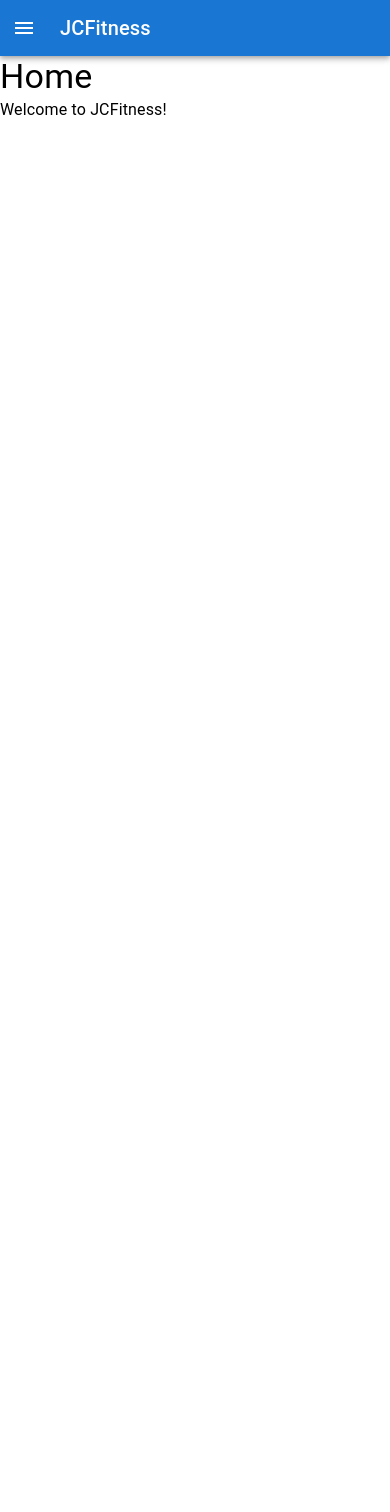
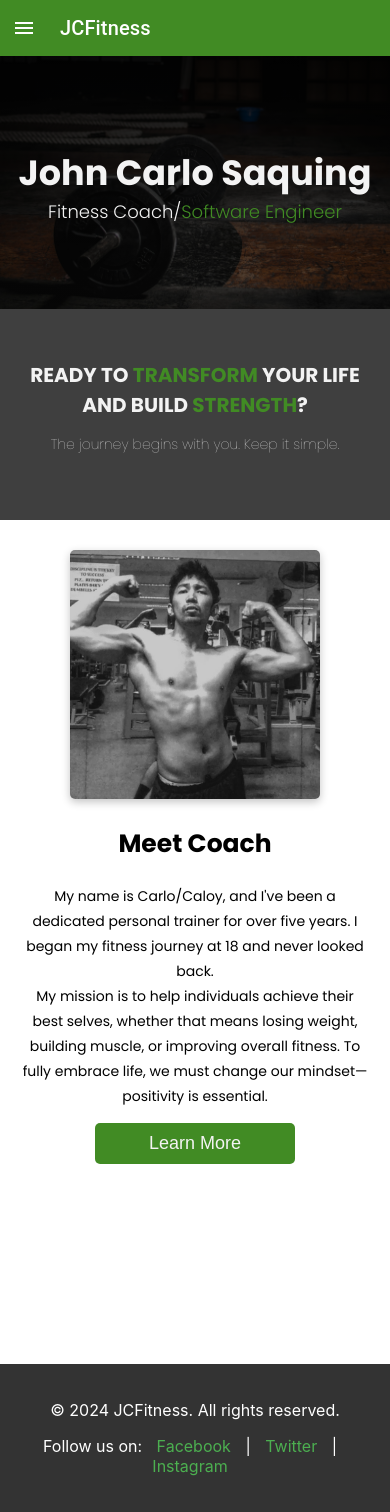
Before and after one commit to Caloy1218/FitnessWebsite, a React (Create React App) app in the folder Client/jcf-fitness/: page / in a window 390 px wide. Before the commit the page ends 844 px from the top, so only its background shows below. Built offline with nearby package versions, Linux system fonts and the light colour scheme.

Commit message:
Added styles for Home component and added footer component with styles

```diff
--- a/Client/jcf-fitness/src/App.js
+++ b/Client/jcf-fitness/src/App.js
@@ -8,6 +8,7 @@ import OnlineCoaching from './components/OnlineCoaching/OnlineCoaching.jsx';
 import Transformations from './components/Transformation/Transformation.jsx';
 import ContactUs from './components/ContactUs/ContactUs.jsx';
 import Register from './components/Register/Register.jsx';
+import Footer from './components/Footer/Footer.jsx';
 import './App.css';
 
 function App() {
@@ -24,6 +25,7 @@ function App() {
           <Route path="/register" element={<Register />} />
         </Routes>
       </main>
+      <Footer />
     </Router>
   );
 }
--- /dev/null
+++ b/Client/jcf-fitness/src/components/Footer/Footer.css
@@ -0,0 +1,20 @@
+/* src/components/Footer/Footer.css */
+.footer {
+    background-color: #333;
+    color: white;
+    text-align: center;
+    position:static;
+    width: 100%;
+    padding: 20px 0;
+    bottom: 0;
+  }
+
+  .footer-content a {
+    color: #4CAF50;
+    margin: 0 10px;
+    text-decoration: none;
+  }
+
+  .footer-content a:hover {
+    text-decoration: underline;
+  }
--- /dev/null
+++ b/Client/jcf-fitness/src/components/Footer/Footer.jsx
@@ -0,0 +1,21 @@
+// src/components/Footer/Footer.jsx
+import React from 'react';
+import './Footer.css';
+
+const Footer = () => {
+  return (
+    <footer className="footer">
+      <div className="footer-content">
+        <p>© 2024 JCFitness. All rights reserved.</p>
+        <p>
+          Follow us on:
+          <a href="https://facebook.com" target="_blank" rel="noopener noreferrer"> Facebook </a>|
+          <a href="https://twitter.com" target="_blank" rel="noopener noreferrer"> Twitter </a>|
+          <a href="https://instagram.com" target="_blank" rel="noopener noreferrer"> Instagram </a>
+        </p>
+      </div>
+    </footer>
+  );
+}
+
+export default Footer;
--- a/Client/jcf-fitness/src/components/Header/Header.jsx
+++ b/Client/jcf-fitness/src/components/Header/Header.jsx
@@ -77,7 +77,7 @@ const Header = () => {
   );
 
   return (
-    <AppBar position="static">
+    <AppBar position="static" sx={{backgroundColor:'#418B24'}}>
       <Toolbar>
         <IconButton
           edge="start"
--- /dev/null
+++ b/Client/jcf-fitness/src/components/Home/Home.css
@@ -0,0 +1,149 @@
+.home-container{
+    display: flex;
+    justify-content: center;
+    align-items: center;
+    flex-direction: column;
+    font-family: poppins;
+}
+.title-container{
+    background: linear-gradient(rgba(0, 0, 0, 0.9), rgba(0, 0, 0, 0.6)),
+    url('../Assets/barbellPlate-BG.jpg') center/cover no-repeat fixed;
+    background-size: cover;
+    background-position: center;
+    background-repeat: no-repeat;
+    width: 100%;
+    height: 50vh;
+    text-align: center;
+    display: flex;
+    flex-direction: column;
+    color:#f3f3f3;
+    justify-content: center;
+    align-items: center;
+}
+.title-container h1{
+    font-size:55px ;
+}
+.title-container h3{
+    font-size: 25px;
+    margin-top:-35px;
+    font-weight: 300;
+}
+.home-container span{
+    color:#418B24;
+}
+
+.content-container{
+    background: #3f3f3f;
+    height: 42vh;
+    width: 100%;
+    color:#f3f3f3;
+    text-align: center;
+    display: flex;
+    justify-content: center;
+    flex-direction: column;
+    align-items: center;
+}
+.content-container h2{
+    font-size: 35px;
+}
+.content-container p{
+    font-size: 25px;
+    font-weight: 100;
+}
+.coach-content-container{
+    height: 100vh;
+    display: flex;
+    flex-direction: column;
+    justify-content: center;
+}
+.meet-coach-container {
+    display: flex;
+    flex-direction: row;
+    padding: 0px 40px;
+    justify-content: center;
+    gap:50px;
+}
+.meet-coach {
+    display: flex;
+    flex-direction: column;
+    padding: 0 20px;
+    width: 60%;
+}
+.meet-coach h2{
+    font-size: 35px;
+}
+.meet-coach p{
+    line-height: 40px;
+    font-size: 22px;
+    margin-top: 0px;
+}
+.meet-coach button{
+    width: 200px;
+    padding:10px;
+    font-size: 22px;
+    border-radius: 5px;
+    border: none;
+    background-color: #418B24;
+    color: #f3f3f3;
+}
+.meet-coach button:hover{
+    background-color: #f3f3f3;
+    color:#418B24;
+    border: 1px solid #418B24;
+}
+.meet-coach-container img{
+    width: 450px;
+    border-radius: 5px;
+    box-shadow: rgba(0, 0, 0, 0.24) 0px 3px 8px;
+}
+@media (max-width: 768px) {
+    .title-container{
+        height: 30vh;
+    }
+    .title-container h1{
+        font-size:35px ;
+    }
+    .title-container h3{
+        font-size: 18px;
+        margin-top:-25px;
+    }
+    .content-container{
+        height: 25vh;
+    }
+    .content-container h2{
+        font-size: 20px;
+        margin: 0;
+    }
+    .content-container p{
+        font-size: 14px;
+    }
+    .coach-content-container{
+        justify-content:flex-start;
+    }
+    .meet-coach-container{
+        flex-direction: column;
+        padding: 30px 10px 0px;
+        gap:5px;
+    }
+    .meet-coach-container img{
+        width: 250px;
+        margin:0 auto;
+    }
+    .meet-coach{
+        width: 95%;
+        text-align: center;
+        padding: 0px;
+        margin: 0 auto;
+    }
+    .meet-coach h2{
+        font-size: 25px;
+    }
+    .meet-coach p{
+        font-size: 14px;
+        line-height: 25px;
+    }
+    .meet-coach button{
+        margin: 0 auto;
+        font-size: 18px;
+    }
+}
--- a/Client/jcf-fitness/src/components/Home/Home.jsx
+++ b/Client/jcf-fitness/src/components/Home/Home.jsx
@@ -1,12 +1,32 @@
 // src/components/Home.js
-import React from 'react';
-import { Typography } from '@mui/material';
+import './Home.css';
+import meetCoach from'../Assets/meet-coach.jpeg';
 
 const Home = () => {
   return (
     <div className='home-container'>
-      <Typography variant="h4">Home</Typography>
-      <Typography variant="body1">Welcome to JCFitness!</Typography>
+      <div className="title-container">
+        <h1>John Carlo Saquing</h1>
+        <h3>Fitness Coach/<span>Software Engineer</span></h3>
+      </div>
+      <div className="content-container">
+        <h2>READY TO <span>TRANSFORM</span> YOUR LIFE <br/> AND BUILD <span>STRENGTH</span>?</h2>
+        <p>The journey begins with you.
+        Keep it simple.</p>
+      </div>
+      <div className="coach-content-container">
+        <div className="meet-coach-container">
+          <img src={meetCoach} alt="" />
+          <div className="meet-coach">
+            <h2>Meet Coach</h2>
+            <p>My name is Carlo/Caloy, and I've been a dedicated personal trainer for over five years. I began my fitness journey at 18 and never looked back.
+            <br/>
+            My mission is to help individuals achieve their best selves, whether that means losing weight, building muscle, or improving overall fitness. To fully embrace life, we must change our mindset—positivity is essential.
+            </p>
+            <button>Learn More</button>
+          </div>
+        </div>
+      </div>
     </div>
   );
 };
```
Also changed, not shown: Client/jcf-fitness/src/components/Assets/barbellPlate-BG.jpg (added), Client/jcf-fitness/src/components/Assets/meet-coach.jpeg (added).
